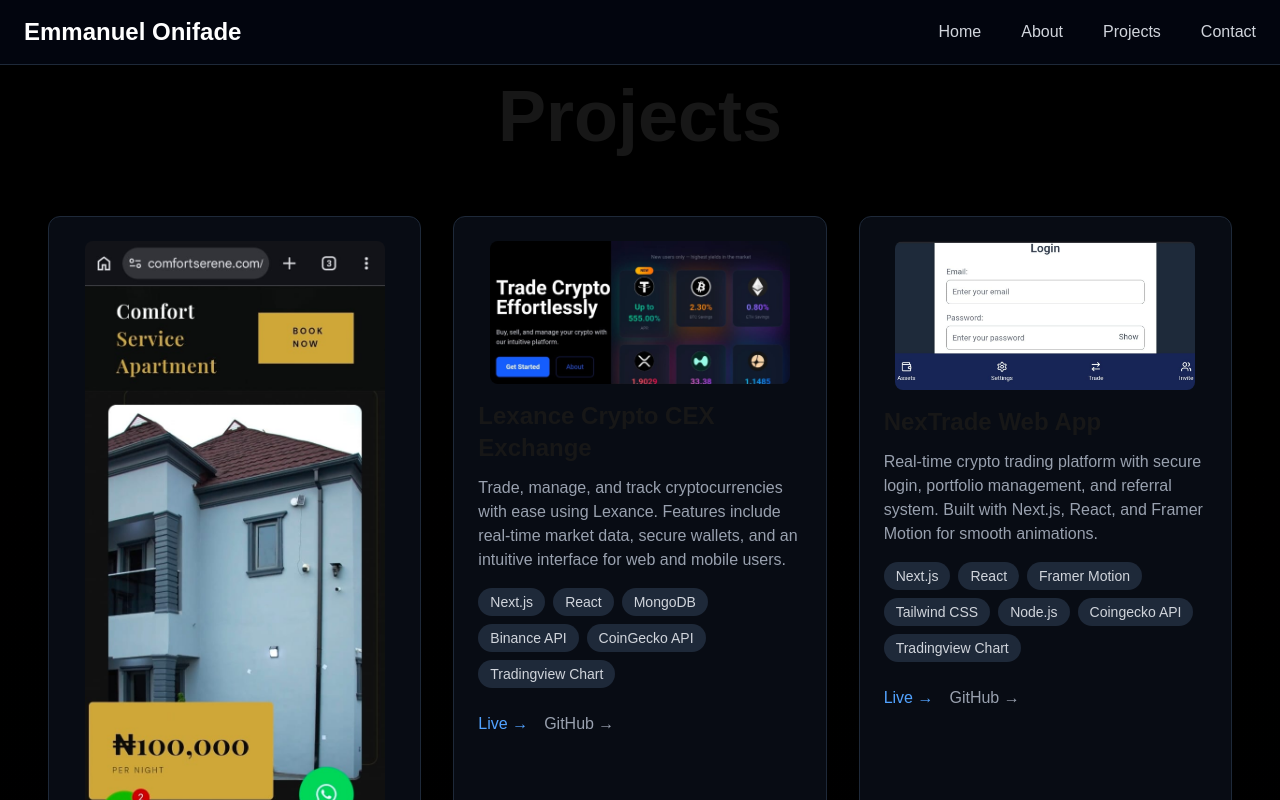
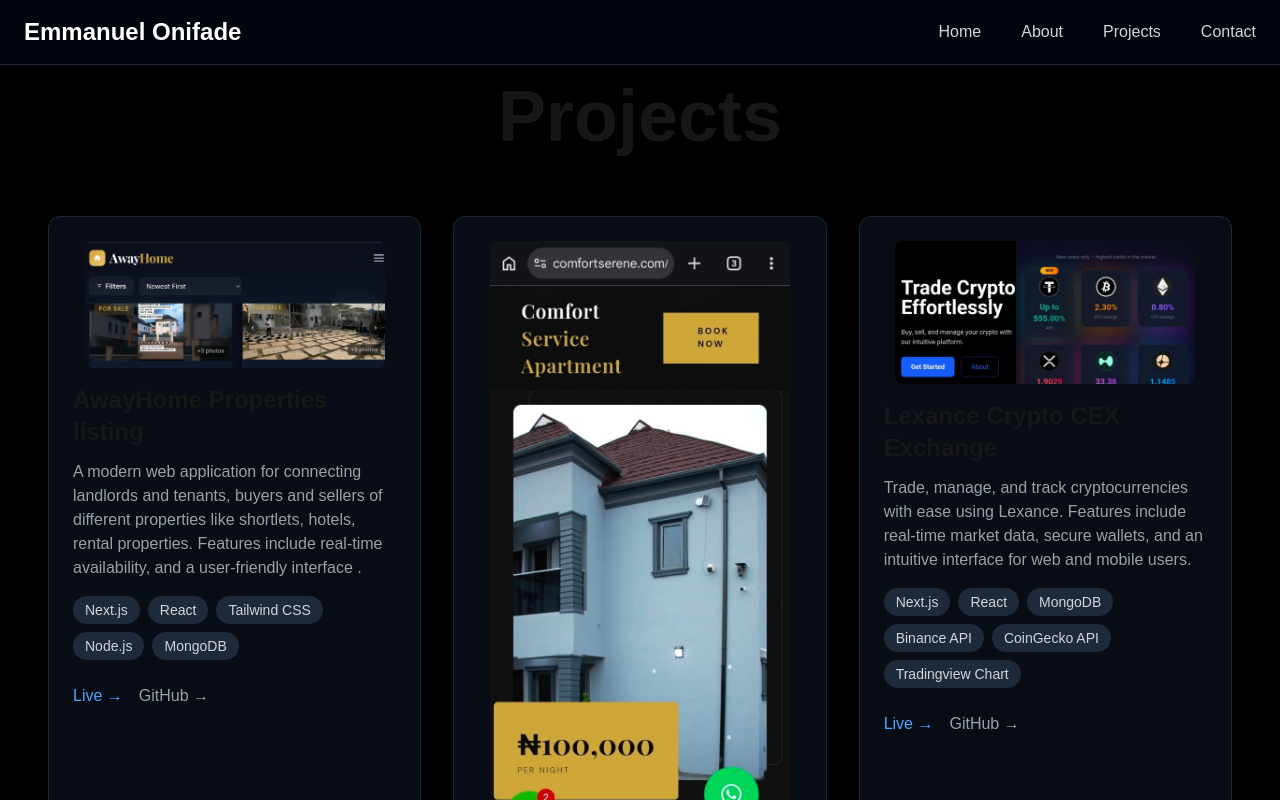
Before and after one commit to emee144/onifade, a Next.js app: page /projects in a window 1280 px wide. Shown: the top 800 px of the page. Built offline with nearby package versions, Linux system fonts and the light colour scheme.

Commit message:
added awayhome

```diff
--- a/src/app/projects/page.js
+++ b/src/app/projects/page.js
@@ -5,6 +5,14 @@
 import Image from 'next/image';
 
 const projects = [
+  {
+    title: 'AwayHome Properties listing',
+    image: '/projects/awayhome.jpeg',
+    description: 'A modern web application for connecting landlords and tenants, buyers and sellers of different properties like shortlets, hotels, rental properties. Features include real-time availability,  and a user-friendly interface .',
+    tech: ['Next.js', 'React', 'Tailwind CSS', 'Node.js', 'MongoDB'],
+    link: 'https://awayhomehq.com',
+    repo: 'https://github.com/emee144/awayhome.git',
+  },
   {
     title: 'Comfort Service Apartment',
     image: '/projects/comfort.jpeg',
```
Also changed, not shown: public/projects/awayhome.jpeg (added).
